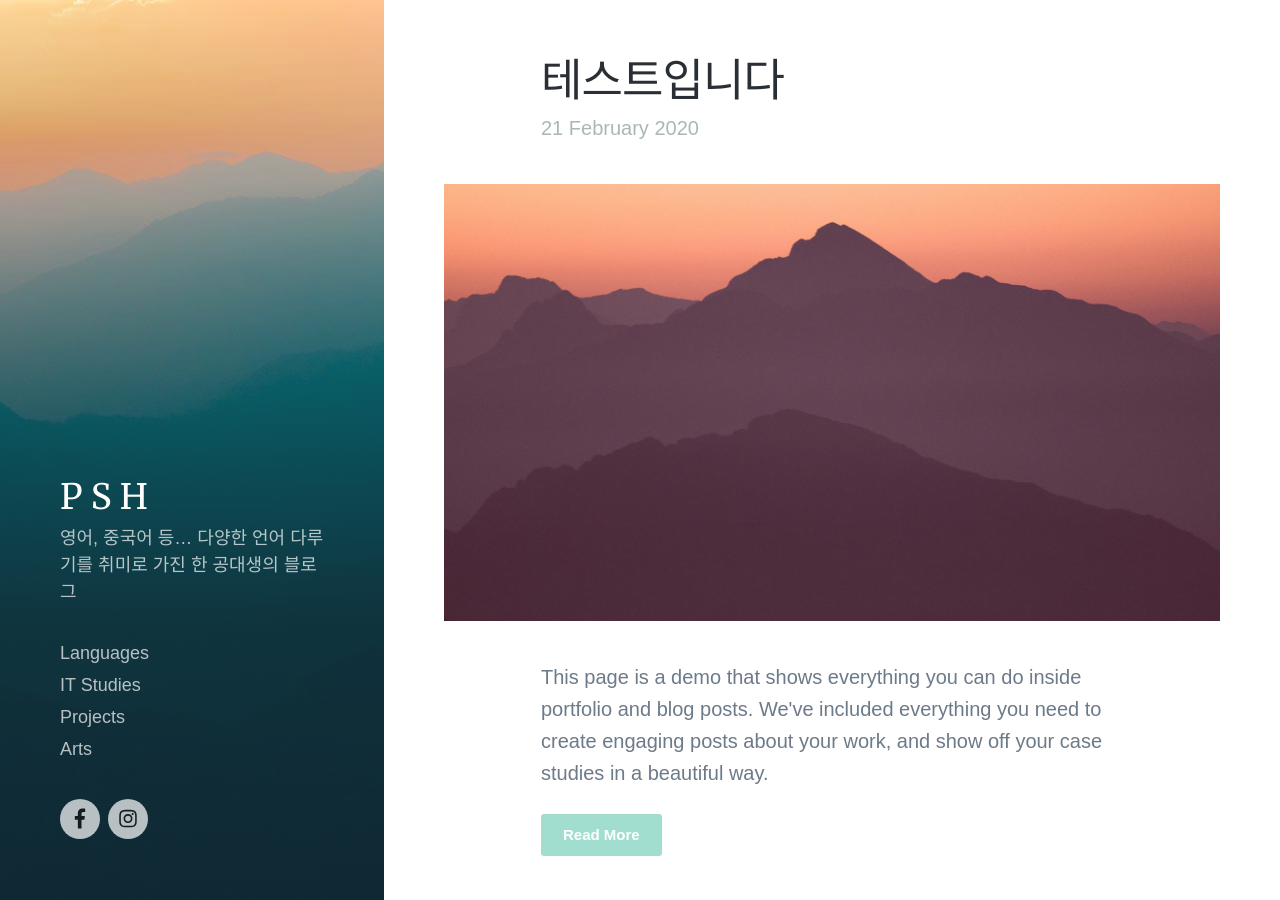
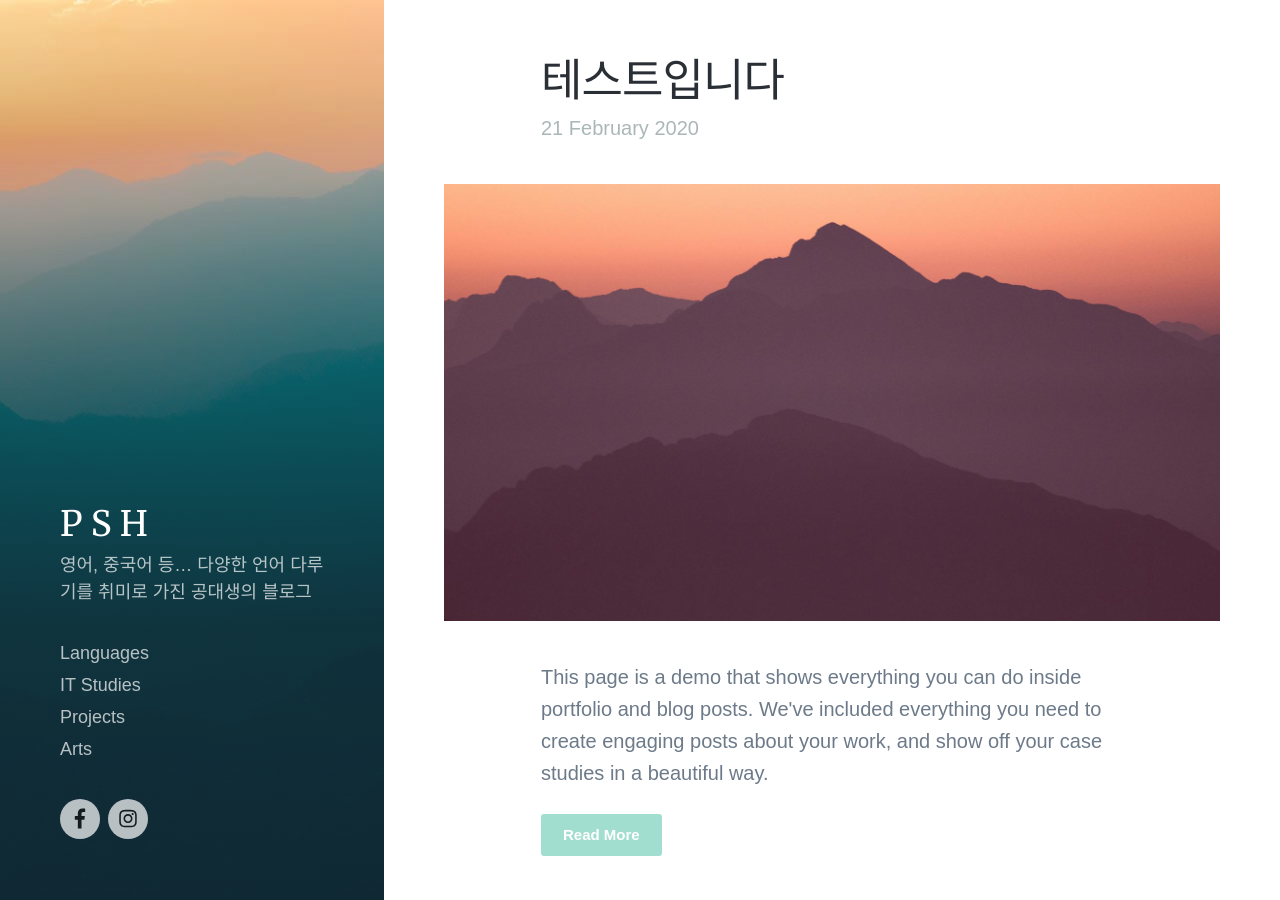
Before and after one commit to vendergood/vendergood.github.io, a Jekyll site: the page built from index.html, in a window 1280 px wide and 900 px high. Built offline with Jekyll 4.4.1, drawn with Linux system fonts in a browser that asks for light colours; nearby versions of some CDN libraries; some web fonts are replaced; the list of posts is cut into pages by our own code.

Commit message:
Update settings.yml

```diff
--- a/_data/settings.yml
+++ b/_data/settings.yml
@@ -1,6 +1,6 @@
 basic_settings:
   site_title: P S H
-  site_tagline: 영어, 중국어 등… 다양한 언어 다루기를 취미로 가진 한 공대생의 블로그
+  site_tagline: 영어, 중국어 등… 다양한 언어 다루기를 취미로 가진 공대생의 블로그
   favicon_image: /images/favicon.png
 
 header_settings:
```
